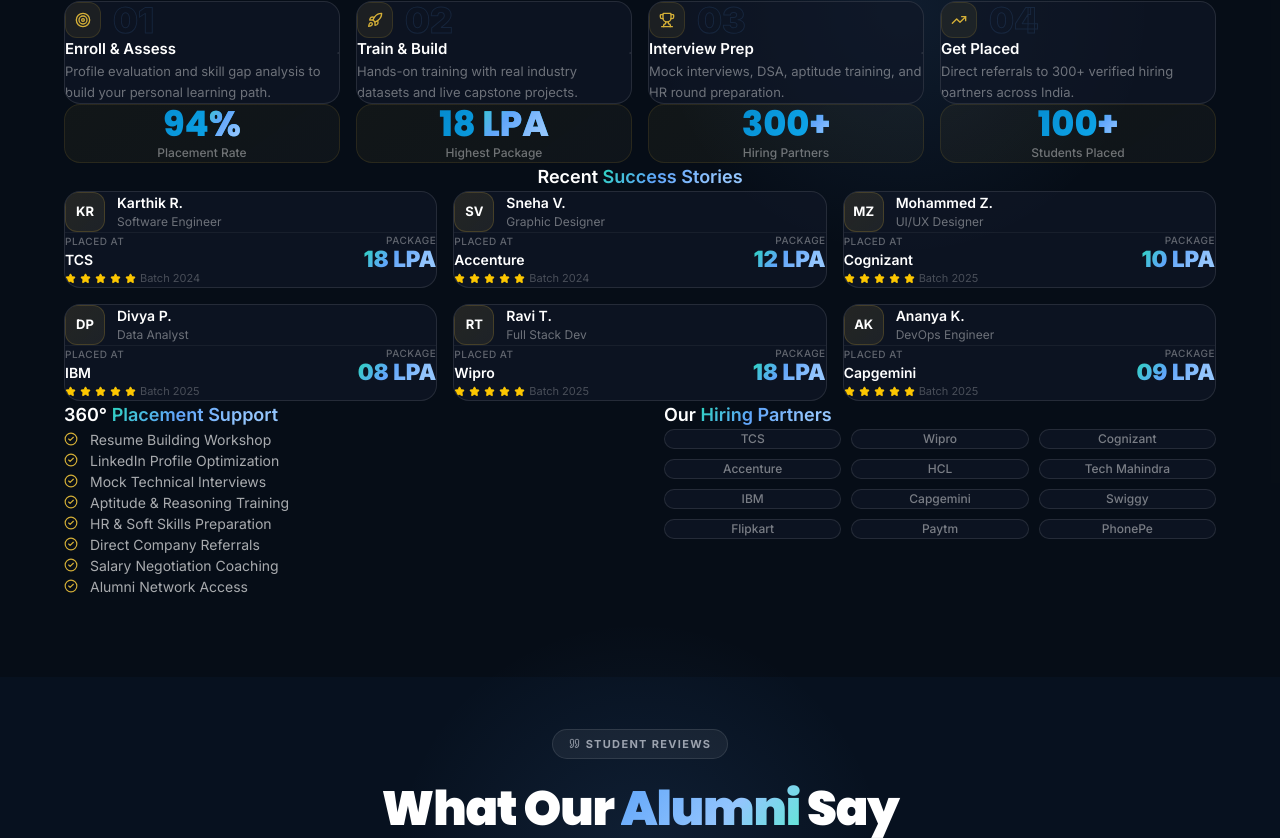
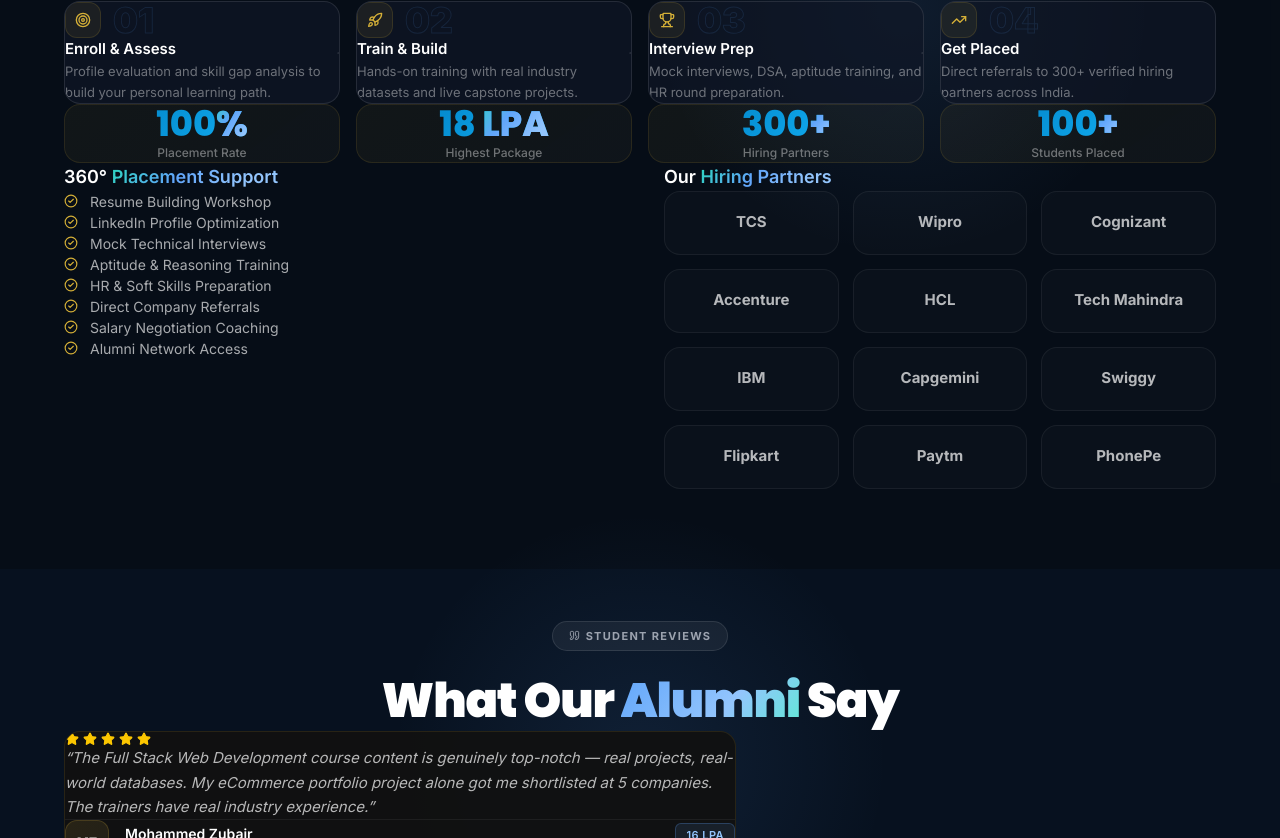
Before and after one commit to Sugandharkannan/Zyphoria, a Next.js app: page / in a window 1280 px wide. Shown: the part 1042-1880 px from the top of the page. Built offline with nearby package versions, Linux system fonts and the light colour scheme.

Commit message:
Fixed object detection bug

```diff
--- a/src/components/sections/HeroSection.tsx
+++ b/src/components/sections/HeroSection.tsx
@@ -64,7 +64,7 @@
               <motion.p {...fadeUp(0.28)}
                 className="text-[15px] leading-relaxed mb-9 max-w-[440px]"
                 style={{ color: "rgba(255,255,255,0.7)" }}>
-                Industry-ready training with{" "}
+                Build industry-ready software skills through expert training and{" "}
                 <span style={{ color: "var(--c-gold)", fontWeight: 600 }}>guaranteed placement support</span>.
                 Live projects, 300+ hiring partners, and a career that starts before you graduate.
               </motion.p>
--- a/src/components/sections/PlacementsSection.tsx
+++ b/src/components/sections/PlacementsSection.tsx
@@ -2,22 +2,13 @@
 import { motion } from "framer-motion";
 import { useInView } from "react-intersection-observer";
 import CountUp from "react-countup";
-import { CheckCircle2, Trophy, Target, Rocket, ArrowRight, Star, TrendingUp } from "lucide-react";
+import { CheckCircle2, Trophy, Target, Rocket, ArrowRight, TrendingUp } from "lucide-react";
 
 const roadmap = [
   { step: "01", title: "Enroll & Assess", desc: "Profile evaluation and skill gap analysis to build your personal learning path.", icon: Target },
   { step: "02", title: "Train & Build", desc: "Hands-on training with real industry datasets and live capstone projects.", icon: Rocket },
   { step: "03", title: "Interview Prep", desc: "Mock interviews, DSA, aptitude training, and HR round preparation.", icon: Trophy },
   { step: "04", title: "Get Placed", desc: "Direct referrals to 300+ verified hiring partners across India.", icon: TrendingUp },
-];
-
-const students = [
-  { name: "Karthik R.", role: "Software Engineer", company: "TCS", pkg: "18 LPA", batch: "2024", initials: "KR" },
-  { name: "Sneha V.", role: "Graphic Designer", company: "Accenture", pkg: "12 LPA", batch: "2024", initials: "SV" },
-  { name: "Mohammed Z.", role: "UI/UX Designer", company: "Cognizant", pkg: "10 LPA", batch: "2025", initials: "MZ" },
-  { name: "Divya P.", role: "Data Analyst", company: "IBM", pkg: "08 LPA", batch: "2025", initials: "DP" },
-  { name: "Ravi T.", role: "Full Stack Dev", company: "Wipro", pkg: "18 LPA", batch: "2025", initials: "RT" },
-  { name: "Ananya K.", role: "DevOps Engineer", company: "Capgemini", pkg: "09 LPA", batch: "2025", initials: "AK" },
 ];
 
 const features = [
@@ -97,7 +88,7 @@
         {/* ── Stats ── */}
         <div ref={ref} className="grid grid-cols-2 md:grid-cols-4 gap-4 mb-16">
           {[
-            { val: 94, suffix: "%", label: "Placement Rate" },
+            { val: 100, suffix: "%", label: "Placement Rate" },
             { val: 18, suffix: " LPA", label: "Highest Package" },
             { val: 300, suffix: "+", label: "Hiring Partners" },
             { val: 100, suffix: "+", label: "Students Placed" },
@@ -114,44 +105,7 @@
           ))}
         </div>
 
-        {/* ── Success Stories ── */}
-        <motion.h3 {...fadeUp(0)} className="text-white font-semibold text-lg mb-6 text-center">
-          Recent <span className="g-text">Success Stories</span>
-        </motion.h3>
 
-        <div className="grid sm:grid-cols-2 lg:grid-cols-3 gap-4 mb-16">
-          {students.map((s, i) => (
-            <motion.div key={s.name} {...fadeUp(i * 0.06)}
-              className="card rounded-2xl p-5 shine">
-              <div className="flex items-center gap-3 mb-4">
-                <div className="w-10 h-10 rounded-xl flex items-center justify-center text-[13px] font-bold text-white flex-shrink-0"
-                  style={{ background: "linear-gradient(135deg, rgba(212,175,55,0.12), rgba(247,215,116,0.08))", border: "1px solid rgba(212,175,55,0.2)" }}>
-                  {s.initials}
-                </div>
-                <div>
-                  <p className="text-white font-semibold text-[14px]">{s.name}</p>
-                  <p className="text-white/40 text-[12px]">{s.role}</p>
-                </div>
-              </div>
-              <div className="flex items-end justify-between pt-3.5" style={{ borderTop: "1px solid rgba(255,255,255,0.05)" }}>
-                <div>
-                  <p className="text-white/35 text-[10px] font-medium uppercase tracking-wider mb-0.5">Placed at</p>
-                  <p className="text-white font-semibold text-[14px]">{s.company}</p>
-                </div>
-                <div className="text-right">
-                  <p className="text-white/35 text-[10px] font-medium uppercase tracking-wider mb-0.5">Package</p>
-                  <p className="font-black text-[1.4rem] g-text leading-none">{s.pkg}</p>
-                </div>
-              </div>
-              <div className="flex items-center gap-1 mt-3">
-                {[...Array(5)].map((_, j) => (
-                  <Star key={j} size={11} className="fill-yellow-400 text-yellow-400" />
-                ))}
-                <span className="text-white/25 text-[11px] ml-1.5">Batch {s.batch}</span>
-              </div>
-            </motion.div>
-          ))}
-        </div>
 
         {/* ── Features + Partners ── */}
         <div className="grid lg:grid-cols-2 gap-12 items-start">
@@ -180,15 +134,25 @@
             <h3 className="text-white font-semibold text-lg mb-6">
               Our <span className="g-text">Hiring Partners</span>
             </h3>
-            <div className="grid grid-cols-3 gap-2.5">
+            <div className="grid grid-cols-2 sm:grid-cols-3 gap-3.5">
               {companies.map((c, i) => (
                 <motion.div key={c}
-                  initial={{ opacity: 0, scale: 0.9 }}
-                  whileInView={{ opacity: 1, scale: 1 }}
+                  initial={{ opacity: 0, y: 12 }}
+                  whileInView={{ opacity: 1, y: 0 }}
                   viewport={{ once: true }}
                   transition={{ delay: i * 0.03 }}
-                  whileHover={{ scale: 1.04 }}
-                  className="card-flat rounded-xl py-2.5 px-3 text-center text-[12px] font-medium text-white/45 hover:text-white/80 transition-colors cursor-default">
+                  whileHover={{
+                    scale: 1.05,
+                    borderColor: "var(--c-gold)",
+                    boxShadow: "0 10px 30px rgba(212,175,55,0.15)",
+                    background: "rgba(212,175,55,0.05)"
+                  }}
+                  className="card rounded-xl py-4 px-5 text-center text-[14px] md:text-[15px] font-bold text-white/70 hover:text-white transition-all cursor-default flex items-center justify-center min-h-[64px]"
+                  style={{
+                    borderColor: "rgba(255,255,255,0.06)",
+                    background: "rgba(255,255,255,0.02)",
+                  }}
+                >
                   {c}
                 </motion.div>
               ))}
--- a/src/components/ui/FloatingChatbot.tsx
+++ b/src/components/ui/FloatingChatbot.tsx
@@ -6,7 +6,7 @@
 const botReplies: Record<string, string> = {
   default: "Hi! I'm Aria 👋 I can help with course info, placement stats, fees, and demo bookings. What would you like to know?",
   courses: "We offer 12+ software engineering and cloud courses. Top picks: MERN Stack, Python Full Stack, Cloud Computing, and DevOps. Which interests you?",
-  placement: "Our placement rate is 94.5% with packages from 8 LPA to 18 LPA. We have 300+ hiring partners including Zoho, Freshworks & Razorpay!",
+  placement: "Our placement rate is 100% with packages from 8 LPA to 18 LPA. We have 300+ hiring partners including Zoho, Freshworks & Razorpay!",
   fees: "Course fees range from ₹25,000 to ₹75,000. We offer No-Cost EMI and scholarship options. Want to know about a specific course?",
   demo: "Book your free demo at 📞 +91 98400 16117 or fill the contact form. We'll call you back within 2 hours!",
 };
```
